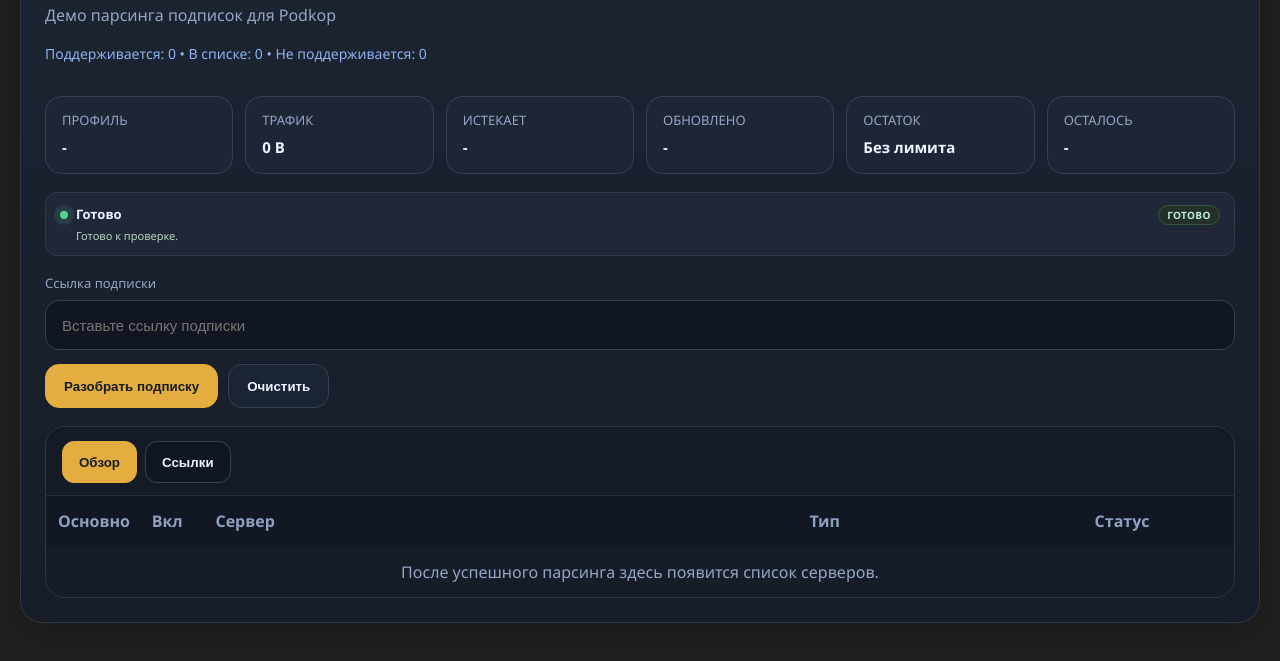
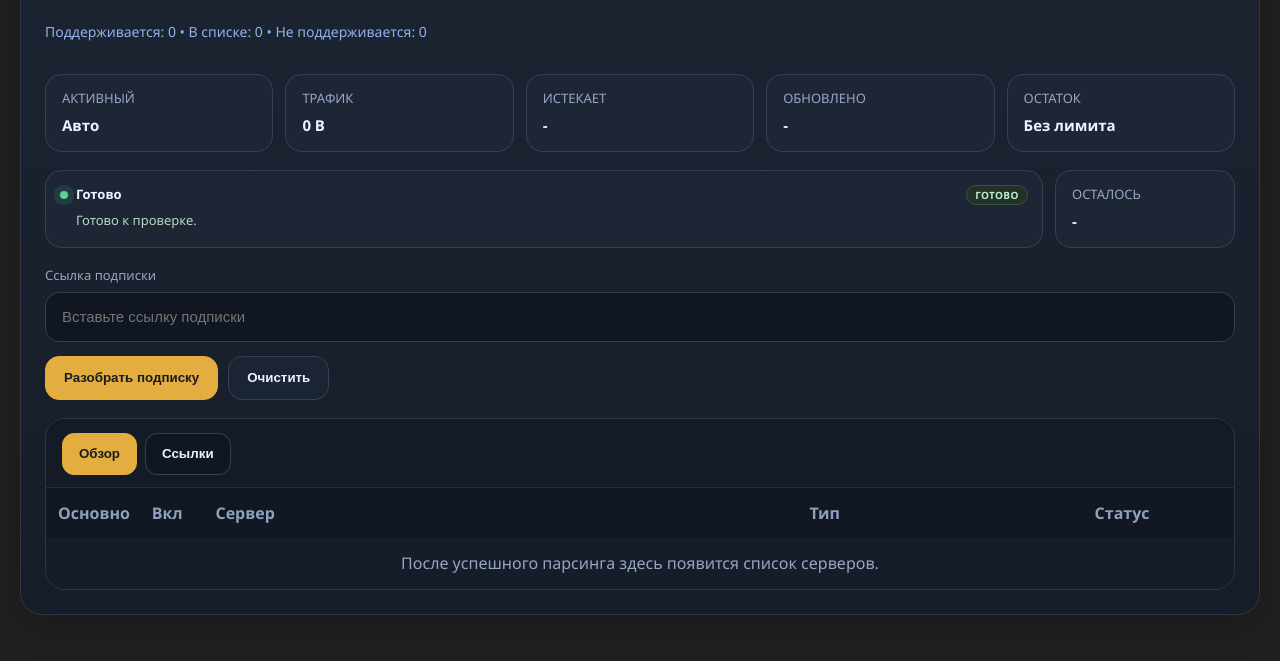
Before and after one commit to renqismike/obhodiq, a plain HTML site: page docs/index.html in a window 1280 px wide. Both pictures are taken after a click on the button "RU". Shown: the part 103-764 px from the top of the page. Drawn offline with Linux system fonts and the light colour scheme.

Commit message:
Align demo top layout with VM

```diff
--- a/docs/app.js
+++ b/docs/app.js
@@ -2,6 +2,7 @@
   var I18N = {
     ru: {
       heroSubtitle: 'Демо парсинга подписок для Podkop',
+      cardActive: 'Активный',
       heroNote: 'Эта страница только разбирает подписку и показывает результат. Пинги, реальная работа серверов и совместимость с конкретным роутером здесь не проверяются.',
       subscriptionLabel: 'Ссылка подписки',
       subscriptionPlaceholder: 'Вставьте ссылку подписки',
@@ -15,7 +16,6 @@
       thServer: 'Сервер',
       thType: 'Тип',
       thStatus: 'Статус',
-      cardProfile: 'Профиль',
       cardTraffic: 'Трафик',
       cardExpire: 'Истекает',
       cardUpdated: 'Обновлено',
@@ -56,6 +56,7 @@
     },
     en: {
       heroSubtitle: 'Podkop subscription parsing demo',
+      cardActive: 'Active',
       heroNote: 'This page only parses a subscription and shows the result. Pings, real server operation, and compatibility with a specific router are not checked here.',
       subscriptionLabel: 'Subscription URL',
       subscriptionPlaceholder: 'Paste subscription URL',
@@ -69,7 +70,6 @@
       thServer: 'Server',
       thType: 'Type',
       thStatus: 'Status',
-      cardProfile: 'Profile',
       cardTraffic: 'Traffic',
       cardExpire: 'Expires',
       cardUpdated: 'Updated',
@@ -178,7 +178,7 @@
   var langButtons = Array.prototype.slice.call(document.querySelectorAll('.lang-btn'));
   var heroProfile = document.getElementById('hero-profile');
 
-  var metaProfile = document.getElementById('meta-profile');
+  var metaActive = document.getElementById('meta-active');
   var metaTraffic = document.getElementById('meta-traffic');
   var metaExpire = document.getElementById('meta-expire');
   var metaUpdated = document.getElementById('meta-updated');
@@ -382,9 +382,16 @@
     var profile = meta.profile_title || '-';
     var used = Number(meta.used || ((Number(meta.upload || 0) + Number(meta.download || 0)) || 0));
     var remaining = meta.remaining;
+    var previewServers = getPreviewServers();
+    var activeBase = state.lang === 'ru' ? 'Авто' : 'Auto';
+    var activeLabel = activeBase;
+
+    if (previewServers.length) {
+      activeLabel = activeBase + ': ' + normalizeDisplayName(previewServers[0].name || '-');
+    }
 
     heroProfile.textContent = profile;
-    metaProfile.textContent = profile;
+    metaActive.textContent = activeLabel;
     metaTraffic.textContent = bytesToHuman(used);
     metaExpire.textContent = formatDate(meta.expire);
     metaUpdated.textContent = formatDate(meta.updated_at);
--- a/docs/index.html
+++ b/docs/index.html
@@ -13,7 +13,6 @@
         <div>
           <h1 class="app-title">Obhodiq</h1>
           <div class="app-profile" id="hero-profile">-</div>
-          <p class="hero-subtitle" data-i18n="heroSubtitle">Демо парсинга подписок для Podkop</p>
         </div>
         <div class="hero-actions">
           <div class="lang-switch" role="group" aria-label="Language switch">
@@ -32,8 +31,8 @@
 
       <div class="cards" id="meta-cards">
         <article class="card">
-          <div class="card-label" data-i18n="cardProfile">Профиль</div>
-          <div class="card-value" id="meta-profile">-</div>
+          <div class="card-label" data-i18n="cardActive">Активный</div>
+          <div class="card-value" id="meta-active">-</div>
         </article>
         <article class="card">
           <div class="card-label" data-i18n="cardTraffic">Трафик</div>
@@ -51,12 +50,9 @@
           <div class="card-label" data-i18n="cardRemaining">Остаток</div>
           <div class="card-value" id="meta-remaining">Без лимита</div>
         </article>
-        <article class="card">
-          <div class="card-label" data-i18n="cardTimeLeft">Осталось</div>
-          <div class="card-value" id="meta-time-left">-</div>
-        </article>
       </div>
 
+      <div class="status-row">
         <div id="status-panel" class="status-panel">
           <div class="status-head">
             <span id="status-dot" class="status-dot"></span>
@@ -64,6 +60,11 @@
             <span id="status-badge" class="status-badge">ГОТОВО</span>
           </div>
           <div id="status-text" class="status-text">Готово к проверке.</div>
+        </div>
+        <article class="card card-time-left">
+          <div class="card-label" data-i18n="cardTimeLeft">Осталось</div>
+          <div class="card-value" id="meta-time-left">-</div>
+        </article>
       </div>
 
       <form id="parse-form" class="form-grid">
--- a/docs/styles.css
+++ b/docs/styles.css
@@ -130,6 +130,7 @@ body {
 .hero-subtitle {
   margin: 0;
   color: var(--muted);
+  display: none;
 }
 
 .hero-badge {
@@ -239,11 +240,11 @@ body {
 .status-panel {
   display: grid;
   gap: 4px;
-  min-height: 54px;
+  min-height: 78px;
   padding: 12px 14px;
-  border-radius: 12px;
-  border: 1px solid #2f3b4e;
-  background: #202838;
+  border-radius: 16px;
+  border: 1px solid #334056;
+  background: rgba(30, 39, 55, .9);
 }
 
 .status-head {
@@ -290,9 +291,9 @@ body {
 
 .status-text {
   color: #9fb0cb;
-  font-size: 11px;
+  font-size: 13px;
   line-height: 1.25;
-  min-height: 14px;
+  min-height: 18px;
   padding-left: 16px;
 }
 
@@ -382,8 +383,18 @@ body {
 
 .cards {
   display: grid;
-  grid-template-columns: repeat(6, minmax(0, 1fr));
+  grid-template-columns: repeat(5, minmax(0, 1fr));
   gap: 12px;
+}
+
+.status-row {
+  display: grid;
+  grid-template-columns: minmax(0, 1fr) 180px;
+  gap: 12px;
+}
+
+.card-time-left {
+  min-width: 0;
 }
 
 .card {
@@ -640,6 +651,10 @@ body {
     grid-template-columns: repeat(3, minmax(0, 1fr));
   }
 
+  .status-row {
+    grid-template-columns: 1fr;
+  }
+
 }
 
 @media (max-width: 720px) {
@@ -666,6 +681,10 @@ body {
     grid-template-columns: repeat(2, minmax(0, 1fr));
   }
 
+  .status-row {
+    grid-template-columns: 1fr;
+  }
+
   .actions {
     flex-direction: row;
   }
```
Lines whose indentation alone changed are shown as unchanged.
